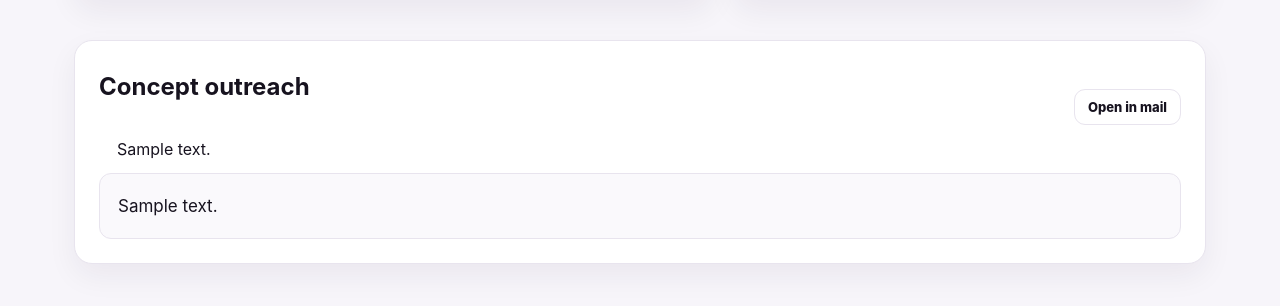
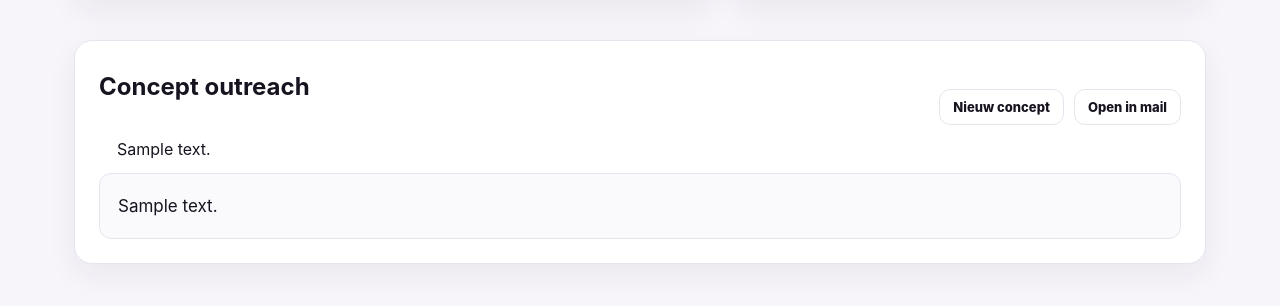
Before and after one commit to lanadjojo-prog/supermerch-leads, a FastAPI app: template app/templates/lead_detail.html in a window 1280 px wide. Shown: the part 588-894 px from the top of the page. Run offline with FastAPI, Linux system fonts and the light colour scheme; the template is opened without the code that fills it: most values are stand-ins (such as "Sample title", 1, 10 or a date in 2020); some libraries are stand-ins or nearby versions.

Commit message:
Improve outreach preview and regeneration control

```diff
--- a/app/templates/lead_detail.html
+++ b/app/templates/lead_detail.html
@@ -17,6 +17,9 @@
 <section class="panel">
   <div class="panel-head"><h2>Concept outreach</h2>
     <div class="actions">
+      <form method="post" action="/leads/{{ lead.id }}/regenerate-outreach">
+        <button class="button small ghost" type="submit">Nieuw concept</button>
+      </form>
       {% if mailto %}<a class="button small ghost" href="{{ mailto }}">Open in mail</a>{% endif %}
       {% if lead.status == 'approved' and zoho_connected and lead.email and lead.outreach_text %}
       <form method="post" action="/leads/{{ lead.id }}/send-zoho" onsubmit="return confirm('Deze e-mail nu echt versturen via Zoho Mail?')">
@@ -26,7 +29,7 @@
     </div>
   </div>
   {% if send_message %}<div class="notice {{ 'error' if send_error else '' }}">{{ send_message }}</div>{% endif %}
-  <div class="outreach">{{ lead.outreach_text or 'Nog geen concept gegenereerd.' }}</div>
+  <div class="outreach">{{ (lead.outreach_text or 'Nog geen concept gegenereerd.') | e | replace('\n', '<br>') | safe }}</div>
   {% if lead.status != 'approved' %}<p class="hint">Keur de lead eerst goed voordat verzenden via Zoho beschikbaar wordt.</p>{% endif %}
 </section>
 {% endblock %}
```
